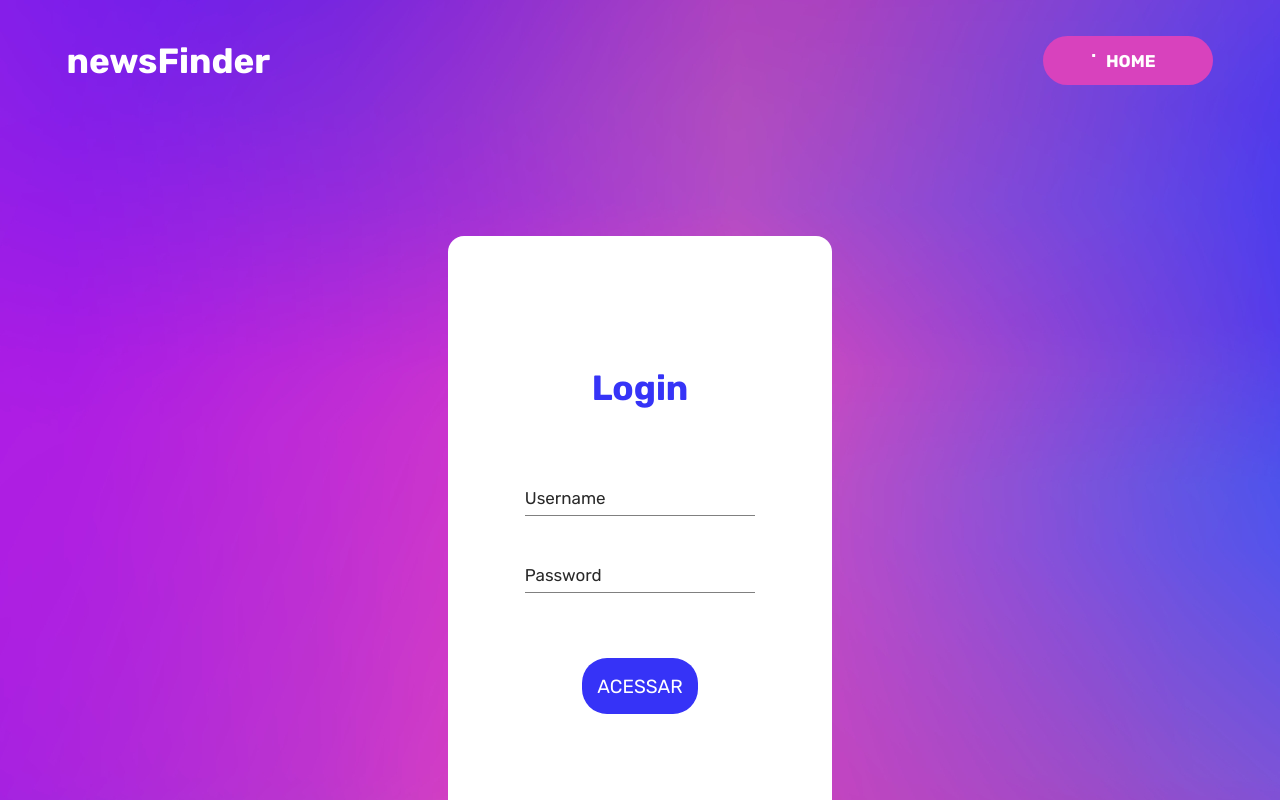
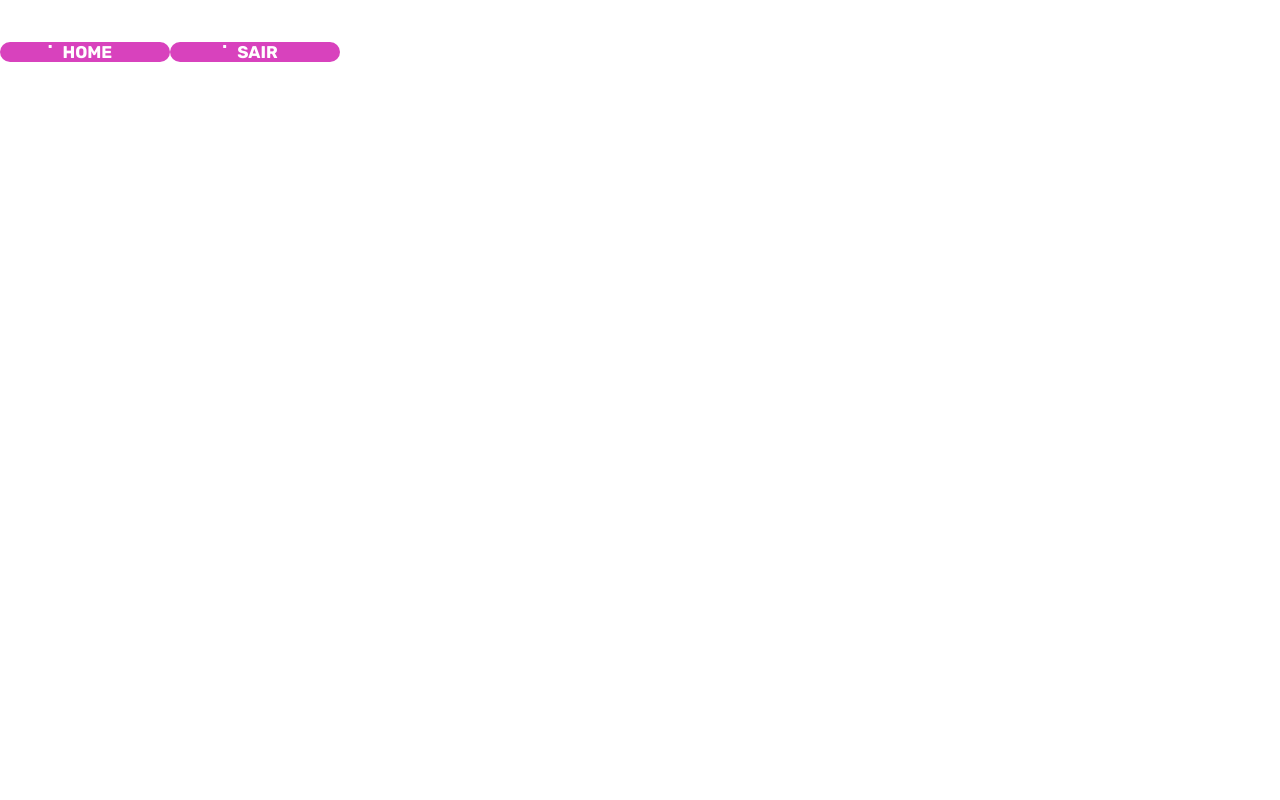
Before and after one commit to andre-rosatto/newtab-newsfinder, a React (Create React App) app: page /search in a window 1280 px wide. Shown: the top 800 px of the page. Built offline with nearby package versions, Linux system fonts and the light colour scheme.

Commit message:
pageSearch

```diff
--- a/package.json
+++ b/package.json
@@ -10,6 +10,7 @@
     "react-dom": "^18.2.0",
     "react-hook-form": "^7.51.0",
     "react-router": "^6.22.2",
+    "react-router-dom": "^6.22.3",
     "react-scripts": "5.0.1",
     "web-vitals": "^2.1.4"
   },
--- a/src/App.js
+++ b/src/App.js
@@ -1,15 +1,28 @@
 import React from 'react';
-import ReactDOM from 'react-dom';
+import { BrowserRouter as Router, Routes, Route } from 'react-router-dom';
 import LoginForm from './components/LoginForm';
+import Search from './components/Search';
 
 export default function App() {
-	return (
-		<div>
-			<div>
-				<LoginForm />
-			</div>
-		</div>
-	);
+  return (
+    <Router>
+      <Routes>
+        <Route path="/" element={<LoginForm />} />
+        <Route path="/search" element={<Search />} />
+      </Routes>
+    </Router>
+  );
 }
+// import React from 'react';
+// import ReactDOM from 'react-dom';
+// import LoginForm from './components/LoginForm';
 
-ReactDOM.createRoot(document.getElementById('root')).render(<App />);
+
+
+// export default function App() {
+// 	return (
+// 		<LoginForm />
+// 	);
+// }
+
+// ReactDOM.createRoot(document.getElementById('root')).render(<App />);
--- a/src/components/LoginForm.jsx
+++ b/src/components/LoginForm.jsx
@@ -1,7 +1,9 @@
 import React, {useState} from "react";
+import { useNavigate } from 'react-router-dom';
 import '../css/login.css';
 
 const LoginForm = () => {
+    const navigate = useNavigate();
     const [username, setUsername] = useState('');
     const [password, setPassword] = useState('');
     const [error, setError] = useState('');
@@ -18,7 +20,7 @@ const LoginForm = () => {
       event.preventDefault();
 
       if (username === 'usuario' && password === 'senha') {
-        alert('Login bem-sucedido!');
+        navigate('/search');
       } else {
         setError('Nome de usuário ou senha incorretos');
       }
--- /dev/null
+++ b/src/components/Search.jsx
@@ -0,0 +1,21 @@
+import React from "react";
+import '../css/search.css';
+import '../css/login.css';
+
+const Search = () => {
+    return (
+        <div className="searchHeader">
+            <h2 className="newsFinder">newsFinder</h2>
+            <button className="buttonHome">
+              <span className="dot">.</span>
+              <span className="home">HOME</span>
+            </button>
+            <button className="buttonHome">
+              <span className="dot">.</span>
+              <span className="sair">SAIR</span>
+            </button>
+        </div>
+    )
+}
+
+export default Search;
--- a/src/index.js
+++ b/src/index.js
@@ -1,6 +1,5 @@
 import React from 'react';
 import ReactDOM from 'react-dom/client';
-// import './index.css';
 import App from './App';
 import reportWebVitals from './utils/reportWebVitals';
 
```
Also changed, not shown: src/css/search.css (added), 1 other file (tests, documents, lock files or other folders).
